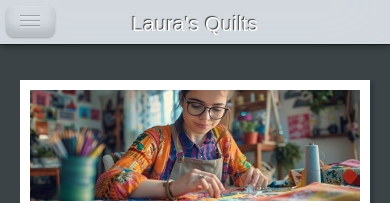
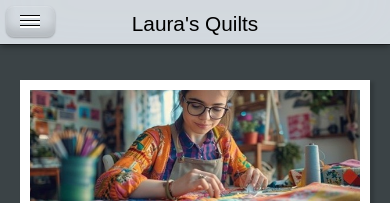
Before and after one commit to ByramDigitalMedia/Lauras_Quilts, a plain HTML site: page index.html in a window 390 px wide. Shown: the top 203 px of the page. Drawn offline with Linux system fonts and the light colour scheme.

Commit message:
Update CSS styles and comments
Updated comments and modified styles for better visibility.

```diff
--- a/assets/css/main.css
+++ b/assets/css/main.css
@@ -3,6 +3,7 @@
 /*
 	NOV 15 2025
   BDM JP
+UPDATED: NOV 17 2025
 */
 
 html,
@@ -1964,6 +1965,8 @@ section:last-child,
     background: url("images/bg04.jpg");
     box-shadow: inset 0px -20px 70px 0px rgba(200, 220, 245, 0.1), inset 0px -1px 0px 0px rgba(255, 255, 255, 0.1), 0px 1px 7px 0px rgba(0, 0, 0, 0.6);
     text-shadow: -1px -1px 1px rgba(0, 0, 0, 0.75);
+	color: #000;
+    text-shadow: none;
   }
 
   #titleBar .title {
@@ -2006,7 +2009,7 @@ section:last-child,
     top: 15px;
     left: 20px;
     z-index: 1;
-    opacity: 0.25;
+    /* opacity: 0.25; */
   }
 
   #titleBar .toggle:active:after {
```
